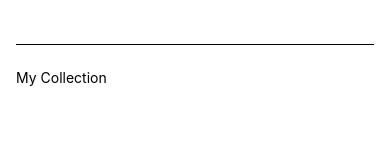
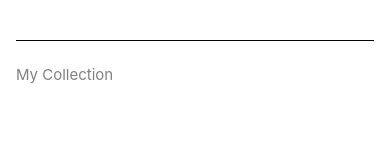
Before and after one commit to caapppaa/Guitar_List, a React Native app: screen / in a window 390 px wide. Shown: the part 143-298 px from the top of the page. Built offline with nearby package versions, Linux system fonts and the light colour scheme.

Commit message:
Scrollable
The List is now Scrollable

```diff
--- a/App.js
+++ b/App.js
@@ -1,5 +1,5 @@
 import { useState } from "react";
-import { Button, StyleSheet, Text, TextInput, View } from "react-native";
+import { Button, StyleSheet, Text, TextInput, View, ScrollView } from "react-native";
 
 export default function App() {
   const [enteredGuitarText, setEnteredGuitarText] = useState("");
@@ -23,14 +23,16 @@ export default function App() {
         />
         <Button title="Add Guitar" onPress={addGuitarHandler} />
       </View>
+      <Text style={styles.titleText}>My Collection</Text>
 
       <View style={styles.guitarsContainer}>
-        <Text>My Collection</Text>
+      <ScrollView>
         {guitar.map((guitar) => (
           <View key={guitar} style={styles.guitarItem}>
             <Text style={styles.guitarText}> {guitar} </Text>
           </View>
         ))}
+      </ScrollView>
       </View>
     </View>
   );
@@ -62,12 +64,16 @@ const styles = StyleSheet.create({
     flex: 5,
   },
   guitarItem: {
-    margin: 3,
+    margin: 5,
     padding: 8,
     borderRadius: 6,
     backgroundColor: "#161b22"
   },
   guitarText: {
     color: "white",
+  },
+  titleText: {
+    fontSize: 15,
+    color: "grey",
   }
 });
```
